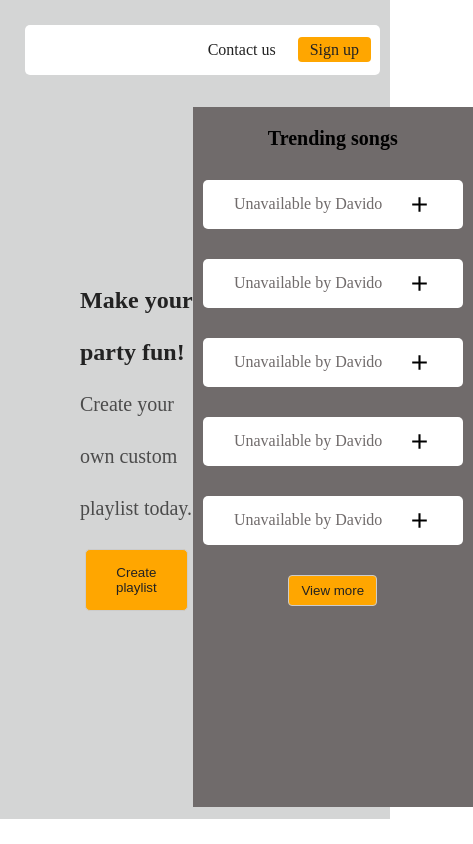
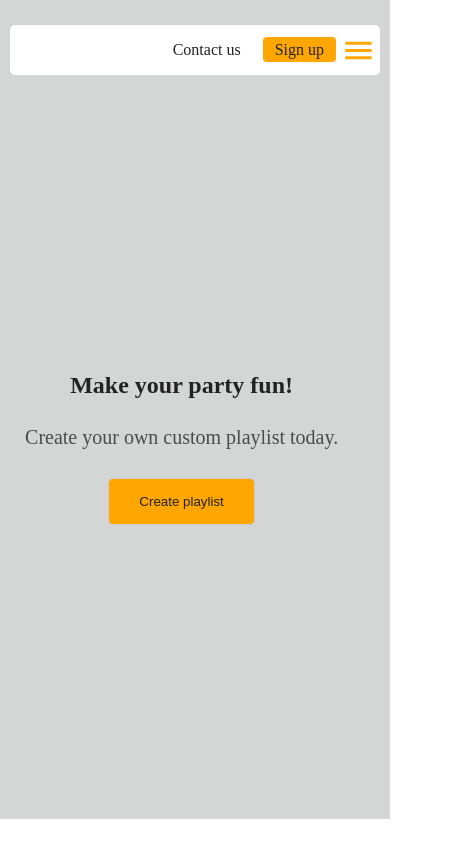
Before and after one commit to michado2019/edustipend-pre-work-task, a React (Create React App) app: page / in a window 390 px wide. Shown: the whole page, 473 px wide, since content can reach past the window. Built offline with nearby package versions, Linux system fonts and the light colour scheme.

Commit message:
feat & style: Menu icon and Cancel icon added to the header and styled with it toggling functionality and header, home and sidebar media queries done

```diff
--- a/src/App.js
+++ b/src/App.js
@@ -1,15 +1,19 @@
+import { useState } from 'react';
 import './App.css';
 import Header from './components/layouts/header/Header';
 import Sidebar from './components/layouts/sidebar/Sidebar';
 import AppRouter from './components/routes';
 
 function App() {
+
+  //States
+  const [toggle, setToggle] = useState(false)
   return (
     <div className="App">
-      <Header />
+      <Header toggle={toggle} setToggle={setToggle} />
       <div className='routerSidebar-div'>
       <AppRouter />
-      <Sidebar />
+      <Sidebar toggle={toggle}/>
       </div>
     </div>
   );
--- a/src/components/layouts/header/Header.css
+++ b/src/components/layouts/header/Header.css
@@ -37,6 +37,22 @@
     background-color: #fff;
     transition: all 0.3s;
 }
+.menu{
+    display: none !important;
+    width: 35px !important;
+    height: 35px !important;
+    color: #ffa600 !important;
+}
+@media (max-width: 768px) {
+    .headerContents ul{
+        margin-left: 0;
+    }
+}
+@media (max-width: 480px) {
+    .menu{
+        display: block !important;
+    }
+}
 @media (max-width: 230px) {
     .headerContents ul{
         margin-left: 0px;
--- a/src/components/layouts/header/Header.jsx
+++ b/src/components/layouts/header/Header.jsx
@@ -1,21 +1,29 @@
-import React from 'react'
-import './Header.css'
-import { Link } from 'react-router-dom'
-const Header = () => {
+import React from "react";
+import "./Header.css";
+import { Link } from "react-router-dom";
+import { MenuOutlined, CancelOutlined } from "@mui/icons-material";
+const Header = ({ toggle, setToggle }) => {
   return (
-    <div className='headerWrapper'>
-      <div className='headerContents'>
-         <ul>
-            <li className='header-link_list'>
-               <Link to="#"  className='header-link' id="header-link_contact">Contact us</Link>
-            </li>
-            <li className='header-link_list'>
-               <Link to="#"  className='header-link' id="header-link_sign">Sign up</Link>
-            </li>
-         </ul>
+    <div className="headerWrapper">
+      <div className="headerContents">
+        <ul>
+          <li className="header-link_list">
+            <Link to="#" className="header-link" id="header-link_contact">
+              Contact us
+            </Link>
+          </li>
+          <li className="header-link_list">
+            <Link to="#" className="header-link" id="header-link_sign">
+              Sign up
+            </Link>
+          </li>
+          <li className="header-link_list">
+            {toggle ? <CancelOutlined onClick={()=>setToggle(prev=>!prev)} className="menu"/> : <MenuOutlined onClick={()=>setToggle(prev=>!prev)} className="menu"/>}
+          </li>
+        </ul>
       </div>
     </div>
-  )
-}
+  );
+};
 
-export default Header
+export default Header;
--- a/src/components/layouts/sidebar/Sidebar.css
+++ b/src/components/layouts/sidebar/Sidebar.css
@@ -59,3 +59,18 @@
 .sidebarBtn:hover {
   background-color: #fff;
 }
+@media (max-width: 768px) {
+    .sidebarWrapper{
+        min-width: 180px;
+    }
+}
+@media (min-width: 769px) {
+    .sidebarWrapper{
+    display: "block";
+    }
+}
+@media (max-width:480px) {
+    .sidebarWrapper{
+        display: none;
+    }
+}
--- a/src/components/layouts/sidebar/Sidebar.jsx
+++ b/src/components/layouts/sidebar/Sidebar.jsx
@@ -8,7 +8,9 @@ const Sidebar = () => {
   const pages = Math.ceil(projectData.length / perPage);
   const skip = perPage * page - perPage;
   return (
-    <div className="sidebarWrapper">
+    <div
+      className="sidebarWrapper"
+    >
       <div className="sidebarContents">
         <h2 className="sidebarTitle">Trending songs</h2>
         {projectData.slice(skip, skip + perPage).map((each) => {
@@ -25,7 +27,10 @@ const Sidebar = () => {
           className="sidebarBtn"
           onClick={() => setPage((prev) => prev - 1)}
           disabled={page <= 1}
-          style={{backgroundColor: page<=1? "#ddd":"",display: page<=1? "none":"block"}}
+          style={{
+            backgroundColor: page <= 1 ? "#ddd" : "",
+            display: page <= 1 ? "none" : "block",
+          }}
         >
           Previous
         </button>
@@ -34,7 +39,10 @@ const Sidebar = () => {
           onClick={() => setPage((prev) => prev + 1)}
           disabled={page >= pages}
           aria-disabled={page >= pages}
-          style={{backgroundColor: page>=pages? "#ddd":"", display: page>=pages? "none":"block"}}
+          style={{
+            backgroundColor: page >= pages ? "#ddd" : "",
+            display: page >= pages ? "none" : "block",
+          }}
         >
           View more
         </button>
--- a/src/components/pages/home/Home.css
+++ b/src/components/pages/home/Home.css
@@ -1,4 +1,4 @@
-.homeContents{
+.homeContents {
   display: flex;
   flex-direction: column;
   align-items: flex-start;
@@ -7,11 +7,11 @@
   height: 87vh;
   margin-left: 70px;
 }
-.homeTitle{
+.homeTitle {
   color: #222222;
   font-size: 38px;
 }
-.homeDetails{
+.homeDetails {
   color: #4b4b4b;
   font-size: 28px;
 }
@@ -31,21 +31,33 @@
   background-color: #fff;
 }
 @media (max-width: 940px) {
-    .homeTitle{
+  .homeTitle {
     font-size: 32px;
   }
-    .homeDetails{
+  .homeDetails {
     color: #4b4b4b;
     font-size: 24px;
   }
 }
-
 @media (max-width: 480px) {
-    .homeTitle{
+  .homeWrapper {
+    width: 88vw;
+    margin: 0 auto;
+  }
+  .homeContents {
+    align-items: center;
+  }
+  .homeTitle {
     font-size: 24px;
   }
-    .homeDetails{
+  .homeDetails {
     color: #4b4b4b;
     font-size: 20px;
+    text-align: center;
   }
 }
+@media (max-width: 768px) {
+  .homeContents {
+    margin-left: 0;
+  }
+}
```
Lines whose indentation alone changed are shown as unchanged.
